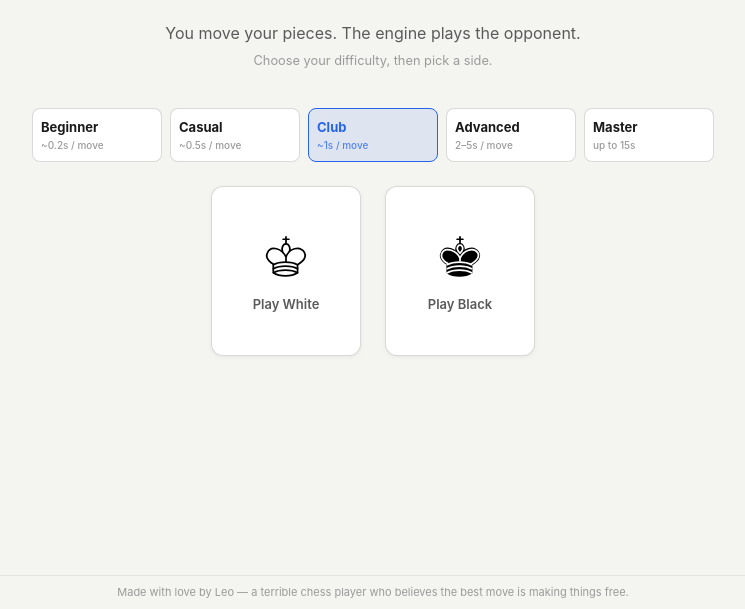
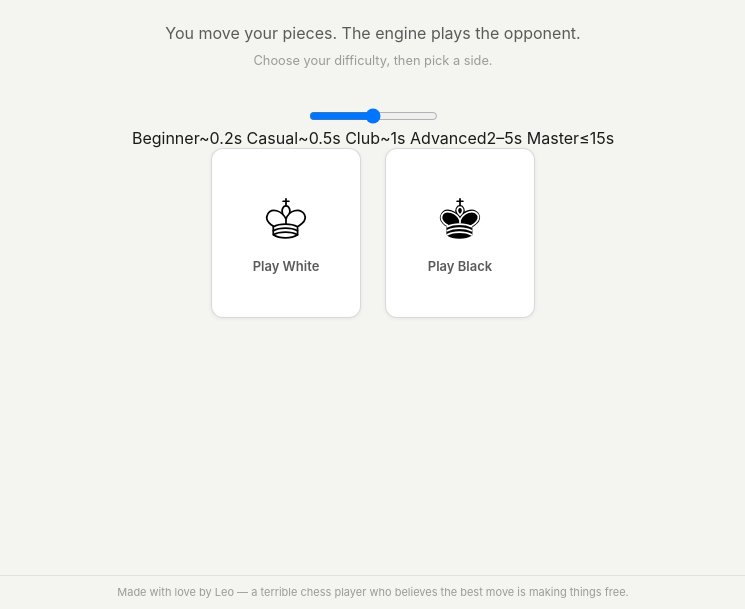
Before and after one commit to magazle/chess-assistant, a plain HTML site: page index.html in a window 1280 px wide. Shown: the part 191-800 px from the top of the page, without its empty margins (267-1012 px from the left). Drawn offline with nearby package versions, Linux system fonts and the light colour scheme.

Commit message:
Update index.html

```diff
--- a/index.html
+++ b/index.html
@@ -12,10 +12,10 @@
       <h1>Chess Assistant</h1>
 
       <div class="mode-tabs">
-        <button class="tab active" onclick="selectTab('vs')"            id="tab-vs">Play vs Engine</button>
-        <button class="tab"        onclick="selectTab('lab')"           id="tab-lab">Opening Lab</button>
+        <button class="tab active" onclick="selectTab('vs')"             id="tab-vs">Play vs Engine</button>
+        <button class="tab"        onclick="selectTab('lab')"            id="tab-lab">Opening Lab</button>
         <button class="tab"        onclick="selectTab('correspondence')" id="tab-correspondence">Correspondence</button>
-        <button class="tab"        onclick="selectTab('puzzle')"        id="tab-puzzle">Puzzles</button>
+        <button class="tab"        onclick="selectTab('puzzle')"         id="tab-puzzle">Puzzles</button>
       </div>
 
       <!-- ── Play vs Engine ── -->
@@ -23,27 +23,16 @@
         <p>You move your pieces. The engine plays the opponent.</p>
         <small>Choose your difficulty, then pick a side.</small>
 
-        <div class="diff-grid">
-          <button class="diff-btn" data-level="beginner"  onclick="setDifficulty('beginner')">
-            <span class="diff-name">Beginner</span>
-            <span class="diff-time">~0.2s / move</span>
-          </button>
-          <button class="diff-btn" data-level="casual"    onclick="setDifficulty('casual')">
-            <span class="diff-name">Casual</span>
-            <span class="diff-time">~0.5s / move</span>
-          </button>
-          <button class="diff-btn active" data-level="club" onclick="setDifficulty('club')">
-            <span class="diff-name">Club</span>
-            <span class="diff-time">~1s / move</span>
-          </button>
-          <button class="diff-btn" data-level="advanced"  onclick="setDifficulty('advanced')">
-            <span class="diff-name">Advanced</span>
-            <span class="diff-time">2–5s / move</span>
-          </button>
-          <button class="diff-btn" data-level="master"    onclick="setDifficulty('master')">
-            <span class="diff-name">Master</span>
-            <span class="diff-time">up to 15s</span>
-          </button>
+        <div class="diff-slider-wrap">
+          <input type="range" class="diff-slider" id="slider-vs" min="0" max="4" step="1" value="2"
+            oninput="setDifficultyByIndex(+this.value)">
+          <div class="diff-tick-row">
+            <span class="diff-tick-lbl"><span class="diff-tick-name">Beginner</span><span class="diff-tick-time">~0.2s</span></span>
+            <span class="diff-tick-lbl"><span class="diff-tick-name">Casual</span><span class="diff-tick-time">~0.5s</span></span>
+            <span class="diff-tick-lbl"><span class="diff-tick-name">Club</span><span class="diff-tick-time">~1s</span></span>
+            <span class="diff-tick-lbl"><span class="diff-tick-name">Advanced</span><span class="diff-tick-time">2–5s</span></span>
+            <span class="diff-tick-lbl"><span class="diff-tick-name">Master</span><span class="diff-tick-time">≤15s</span></span>
+          </div>
         </div>
 
         <div class="color-choice">
@@ -63,12 +52,16 @@
         <p>Explore positions freely. The engine plays the opponent — go back anytime to try a different line.</p>
         <small>FEN · PGN import · Move navigation · Evaluation bar</small>
 
-        <div class="diff-grid">
-          <button class="diff-btn" data-level="beginner" onclick="setDifficulty('beginner')"><span class="diff-name">Beginner</span><span class="diff-time">~0.2s / move</span></button>
-          <button class="diff-btn" data-level="casual" onclick="setDifficulty('casual')"><span class="diff-name">Casual</span><span class="diff-time">~0.5s / move</span></button>
-          <button class="diff-btn active" data-level="club" onclick="setDifficulty('club')"><span class="diff-name">Club</span><span class="diff-time">~1s / move</span></button>
-          <button class="diff-btn" data-level="advanced" onclick="setDifficulty('advanced')"><span class="diff-name">Advanced</span><span class="diff-time">2–5s / move</span></button>
-          <button class="diff-btn" data-level="master" onclick="setDifficulty('master')"><span class="diff-name">Master</span><span class="diff-time">up to 15s</span></button>
+        <div class="diff-slider-wrap">
+          <input type="range" class="diff-slider" id="slider-lab" min="0" max="4" step="1" value="2"
+            oninput="setDifficultyByIndex(+this.value)">
+          <div class="diff-tick-row">
+            <span class="diff-tick-lbl"><span class="diff-tick-name">Beginner</span><span class="diff-tick-time">~0.2s</span></span>
+            <span class="diff-tick-lbl"><span class="diff-tick-name">Casual</span><span class="diff-tick-time">~0.5s</span></span>
+            <span class="diff-tick-lbl"><span class="diff-tick-name">Club</span><span class="diff-tick-time">~1s</span></span>
+            <span class="diff-tick-lbl"><span class="diff-tick-name">Advanced</span><span class="diff-tick-time">2–5s</span></span>
+            <span class="diff-tick-lbl"><span class="diff-tick-name">Master</span><span class="diff-tick-time">≤15s</span></span>
+          </div>
         </div>
 
         <div class="import-block">
@@ -99,12 +92,16 @@
         <p>The engine plays your pieces. You move the opponent's.</p>
         <small>Load a game via PGN to set up the position, or start fresh.</small>
 
-        <div class="diff-grid">
-          <button class="diff-btn" data-level="beginner" onclick="setDifficulty('beginner')"><span class="diff-name">Beginner</span><span class="diff-time">~0.2s / move</span></button>
-          <button class="diff-btn" data-level="casual" onclick="setDifficulty('casual')"><span class="diff-name">Casual</span><span class="diff-time">~0.5s / move</span></button>
-          <button class="diff-btn active" data-level="club" onclick="setDifficulty('club')"><span class="diff-name">Club</span><span class="diff-time">~1s / move</span></button>
-          <button class="diff-btn" data-level="advanced" onclick="setDifficulty('advanced')"><span class="diff-name">Advanced</span><span class="diff-time">2–5s / move</span></button>
-          <button class="diff-btn" data-level="master" onclick="setDifficulty('master')"><span class="diff-name">Master</span><span class="diff-time">up to 15s</span></button>
+        <div class="diff-slider-wrap">
+          <input type="range" class="diff-slider" id="slider-cor" min="0" max="4" step="1" value="2"
+            oninput="setDifficultyByIndex(+this.value)">
+          <div class="diff-tick-row">
+            <span class="diff-tick-lbl"><span class="diff-tick-name">Beginner</span><span class="diff-tick-time">~0.2s</span></span>
+            <span class="diff-tick-lbl"><span class="diff-tick-name">Casual</span><span class="diff-tick-time">~0.5s</span></span>
+            <span class="diff-tick-lbl"><span class="diff-tick-name">Club</span><span class="diff-tick-time">~1s</span></span>
+            <span class="diff-tick-lbl"><span class="diff-tick-name">Advanced</span><span class="diff-tick-time">2–5s</span></span>
+            <span class="diff-tick-lbl"><span class="diff-tick-name">Master</span><span class="diff-tick-time">≤15s</span></span>
+          </div>
         </div>
 
         <div class="import-block">
@@ -175,6 +172,8 @@
       setupIcon('icon-cor-w',    'w', 'r');
       setupIcon('icon-cor-b',    'b', 'r');
       setupIcon('icon-pz-create','w', 'b');
+      // Initialise slider state (Club = index 2)
+      setDifficultyByIndex(2);
     });
 
     window.addEventListener('load', () => {
```
